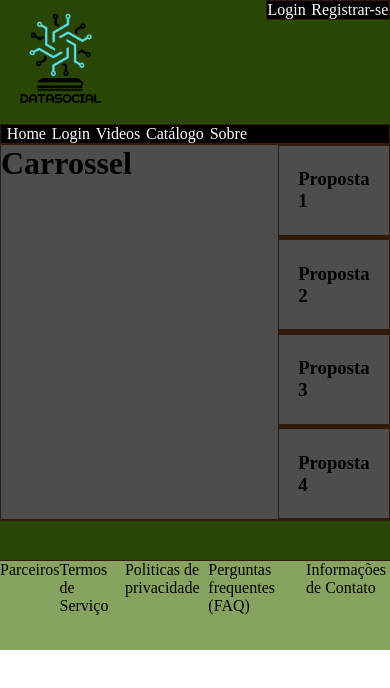
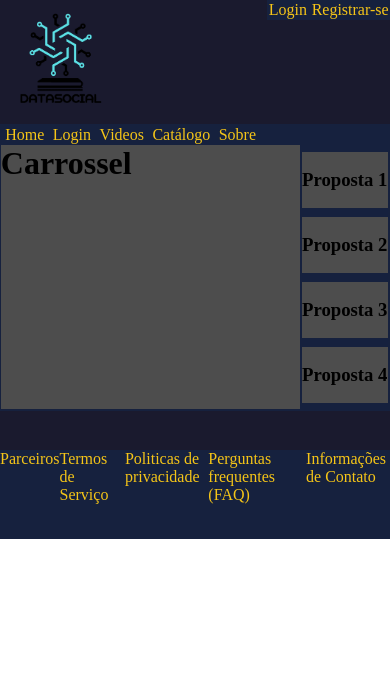
Before and after one commit to pedrohtrodrigues/proj_integrado, a plain HTML site: page index.html in a window 390 px wide. Drawn offline with Linux system fonts and the light colour scheme.

Commit message:
estilizando index responsivo

```diff
--- a/css/weick.css
+++ b/css/weick.css
@@ -6,7 +6,7 @@
     list-style: none;
 }
 header {
-    background-color: #294604;
+    background-color: #1A1A2E;
 }
 header .logo {
     display: inline;
@@ -14,91 +14,71 @@ header .logo {
 header .links{
     display: inline;
     float: right;
-    background-color: black;
-    border: 0.3vw solid #301B0C;;
+    background-color: #16213E;
+    border: 0.2vw solid #16213E;
 }
 header .links a {
-    color: white;
-    margin-left: 0.2vw;
-    margin-right: 0.2vw;
+    color: #F5C518;
+    padding: 0.1vw;
 }
 header nav {
     display: flex;
     justify-content: flex-start;
-    background-color: black;
-    border-top: 0.5vw solid #301B0C;
-    border-left: 0.5vw solid #301B0C;
-    border-right: 0.5vw solid #301B0C;
+    background-color: #16213E;
+    padding-top: 0.4%;
+    padding-left: 0.2%;
+}
+nav div {
+    width: 76.9%;
+    background-color: #16213E;
 }
 header nav a {
-    color: white;
-    margin-left: 1.5vw;
+    color: #F5C518;
+    margin-left: 1.5%;
     overflow: hidden;
     text-overflow: ellipsis;
 }
 main {
     display: flex;
     justify-content: flex-start;
-    background-color: #301B0C;
-    padding-top: 0.5vw;
-    padding-bottom: 0.5vw;
+    background-color: #16213E;
+    padding-top: 0.5%;
+    padding-bottom: 0.5%;
 }
 #Carrossel {
     background-color: #4D4D4D;
-    width: 85vw;
-    border-left: 0.5vw solid #301B0C;
+    width: 80%;
+    margin-left: 0.2%
 }
-#Proposta-1 {
+.propostas {
+    display: flex;
+    flex-direction: column;
+    justify-content: space-evenly;
+    align-items: center;
+    width: 23%;
+    margin: 0.5%;
+    height: 100%;
+}
+#Proposta-1, #Proposta-2,#Proposta-3,#Proposta-4 {
     background-color: #4D4D4D;
-    margin-bottom: 0.25vw;
-    padding-left: 5vw;
-    padding-right: 5vw;
+    margin-top: 5%;
+    margin-bottom: 5%;
     padding-top: 20%;
     padding-bottom: 20%;
-    border: 0.5vw solid #301B0C;
-
-}
-#Proposta-2 {
-    background-color: #4D4D4D;
-    margin-top: 0.9vw;
-    margin-bottom: 0.25vw;
-    padding-left: 5vw;
-    padding-right: 5vw;
-    padding-top: 20%;
-    padding-bottom: 20%;
-    border: 0.5vw solid #301B0C;
-}
-#Proposta-3 {
-    background-color: #4D4D4D;
-    margin-top: 0.9vw;
-    padding-left: 5vw;
-    padding-right: 5vw;
-    padding-top: 20%;
-    padding-bottom: 20%;
-    border: 0.5vw solid #301B0C;
-}
-#Proposta-4 {
-    background-color: #4D4D4D;
-    margin-top: 0.9vw;
-    padding-left: 5vw;
-    padding-right: 5vw;
-    padding-top: 20%;
-    padding-bottom: 20%;
-    border: 0.5vw solid #301B0C;
+    width: 100%;
 }
 footer div {
-    background-color: #294604;
-    padding: 5vw;
-    border-bottom: 0.5vw solid #301B0C;
+    background-color: #1A1A2E;
+    padding: 5%;
 }
 footer section {
     display: flex;
     justify-content: space-between;
-    background-color:#86A45F;
-    padding-top: 1,5vw;
-    padding-bottom: 9vw;
+    background-color:#16213E;
+    padding-top: 1,5%;
+    padding-bottom: 9%;
 }
 footer a {
     text-decoration: none;
-    color: black;
+    color: #F5C518;
 }
--- a/index.html
+++ b/index.html
@@ -16,11 +16,13 @@
             <a href="./html/tela-de-login.html" class="registro">Registrar-se</a>
         </div>
         <nav>
+            <div>
             <a href="./index.html">Home</a>
             <a href="./html/tela-de-login.html">Login</a>
             <a href="./html/videos.html">Videos</a></li>
             <a href="./html/catalogo.html">Catálogo</a>
             <a href="./html/pagina-sobre.html">Sobre</a>
+            </div>
         </nav>
     </header>
     <main>
```
